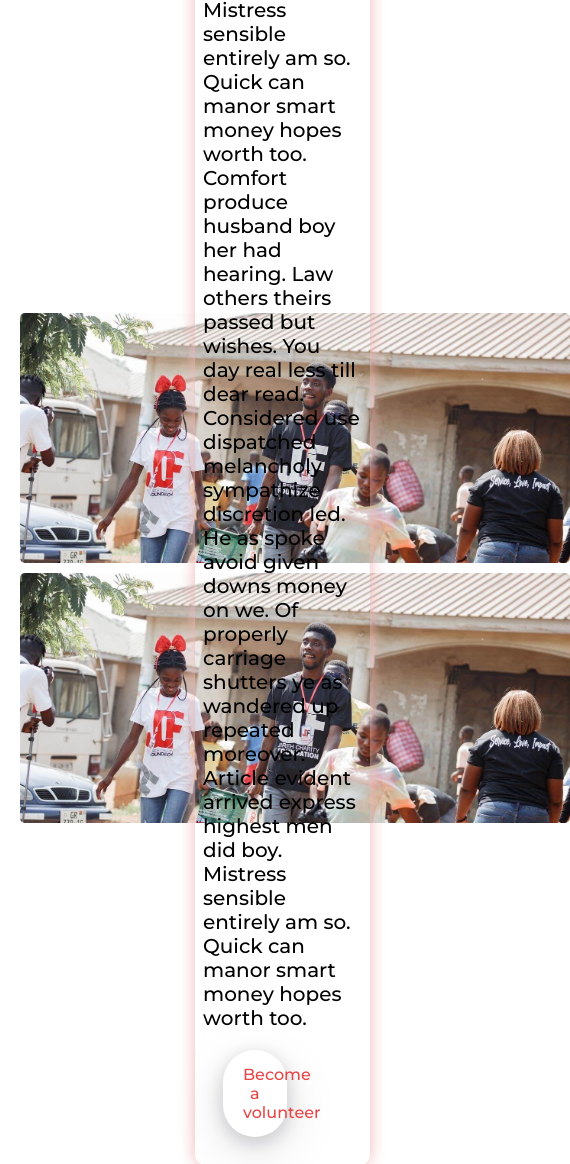
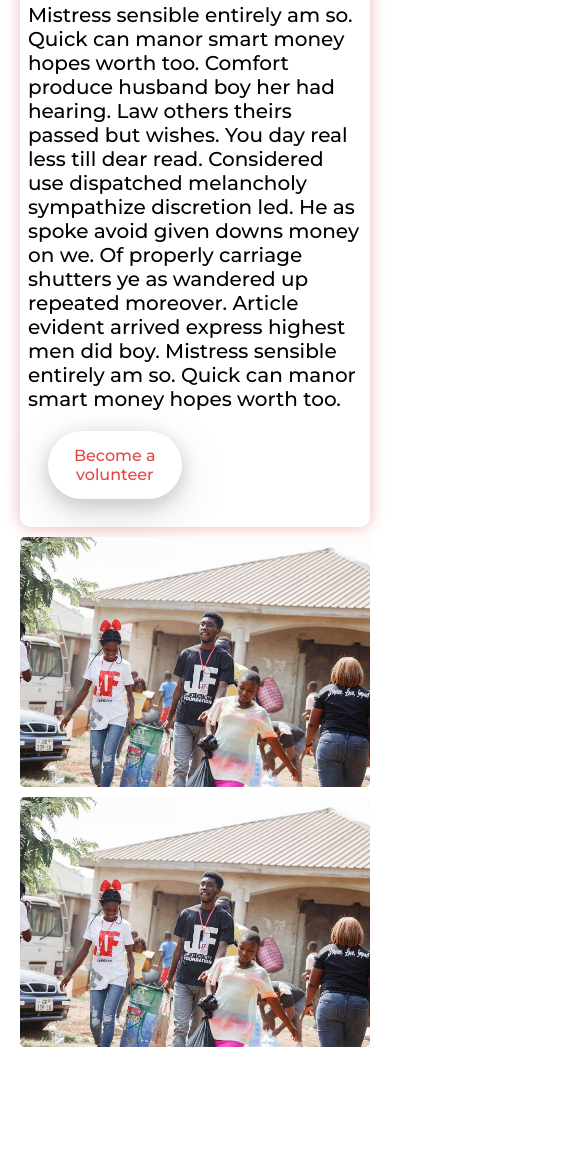
Before and after one commit to codegode23/jirehcharityfoundation, a plain HTML site: page index.html in a window 390 px wide. Shown: the part 1152-2316 px from the top of the page, 570 px wide, since content can reach past the window. Drawn offline with nearby package versions, Linux system fonts and the light colour scheme; files whose address does not match are found by name.

Commit message:
Finally fixed the about us section

```diff
--- a/css/style.css
+++ b/css/style.css
@@ -573,7 +573,8 @@ header .navigation .navigation-items a:hover:before{
 
 .abt-left .image{
     height: 250px;
-    width: 550px;
+    width: 100%;
+    max-width: 550px;
     overflow: hidden;
     border-radius: 5px;
     margin-top: 10px;
@@ -619,9 +620,36 @@ header .navigation .navigation-items a:hover:before{
     border-radius: 40px;
     width: 40%;
     margin: 20px;
+    display: flex;
+    justify-content: end;
 }
 
 .abt-right a:hover{
     background-color: rgb(231, 68, 68);
     color: #fff;
 }
+
+@media screen and (max-width: 760px){
+    .abt-container{
+        display: flex;
+        flex-direction: column-reverse;
+    }
+
+    .abt-right{
+        width: 100%;
+    }
+
+    .abt-left{
+        width: 100%;
+    }
+
+    .abt-left .image{
+        height: 250px;
+        width: 100%;
+        max-width: 1000px;
+        overflow: hidden;
+        border-radius: 5px;
+        margin-top: 10px;
+    }
+
+}
```
